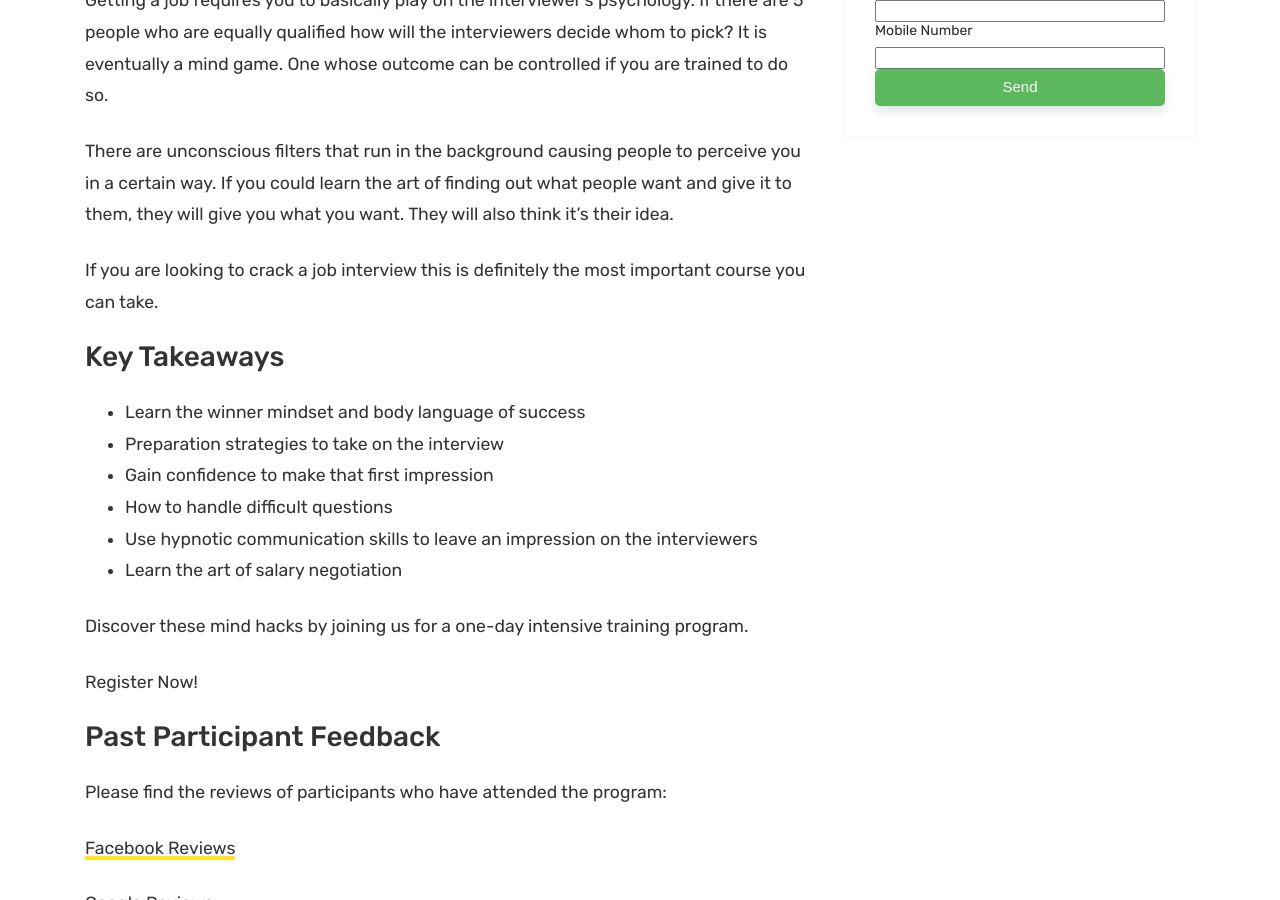
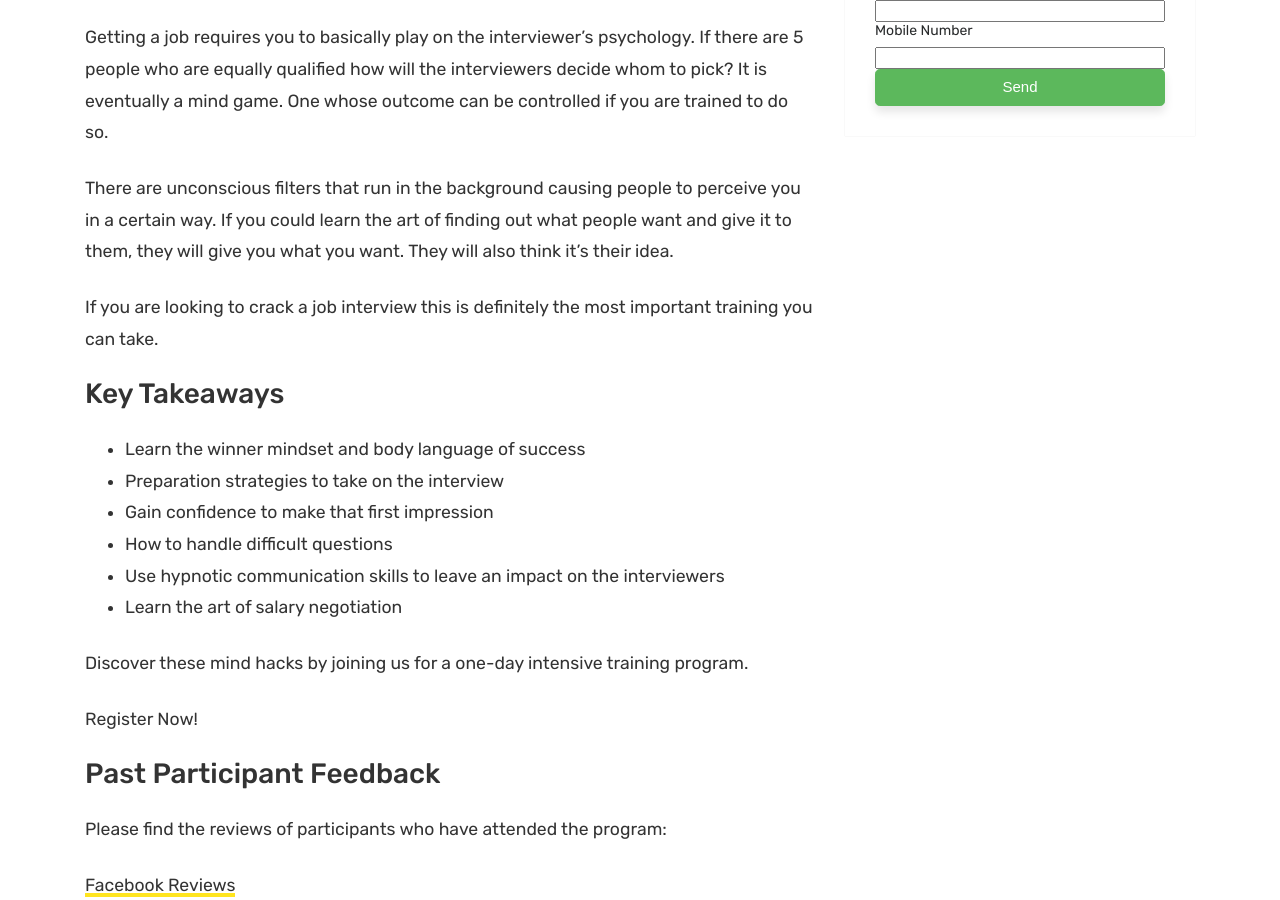
Before and after one commit to mayanks/mindlab, a Jekyll site: the page built from interview.md, in a window 1280 px wide and 900 px high, scrolled down 755 px. Built offline with Jekyll 4.4.1, drawn with Linux system fonts in a browser that asks for light colours; comment, search, counter and statistics services are not loaded.

Commit message:
interview skills announced

```diff
--- a/interview.md
+++ b/interview.md
@@ -10,7 +10,7 @@
 program-price : INR 4,000/-
 
 ---
-<iframe style="margin-bottom:20px" width="460" height="258" src="https://youtube.com/embed/8TBSvDN9IGQ" frameborder="0" allow="" allowfullscreen></iframe>
+<iframe width="560" height="315" src="https://www.youtube.com/embed/UUj6-7yDg28" frameborder="0" allow="accelerometer; autoplay; encrypted-media; gyroscope; picture-in-picture" allowfullscreen></iframe>
 
 <div>
 <p>Are you trying to crack an interview to get your dream job? If you learn mind hacks to easily nail it what would that do for you?
@@ -22,7 +22,7 @@
 
 <p>There are unconscious filters that run in the background causing people to perceive you in a certain way. If you could learn the art of finding out what people want and give it to them, they will give you what you want. They will also think it’s their idea. </p>
 
-<p>If you are looking to crack a job interview this is definitely the most important course you can take.</p>
+<p>If you are looking to crack a job interview this is definitely the most important training you can take.</p>
 
 </div>
 
@@ -31,7 +31,7 @@
  * Preparation strategies to take on the interview
  * Gain confidence to make that first impression
  * How to handle difficult questions
- * Use hypnotic communication skills to leave an impression on the interviewers
+ * Use hypnotic communication skills to leave an impact on the interviewers
  * Learn the art of salary negotiation
 
 
```
Also changed, not shown: index.html (+4 -4 lines), assets/images/interview.jpg (added).
